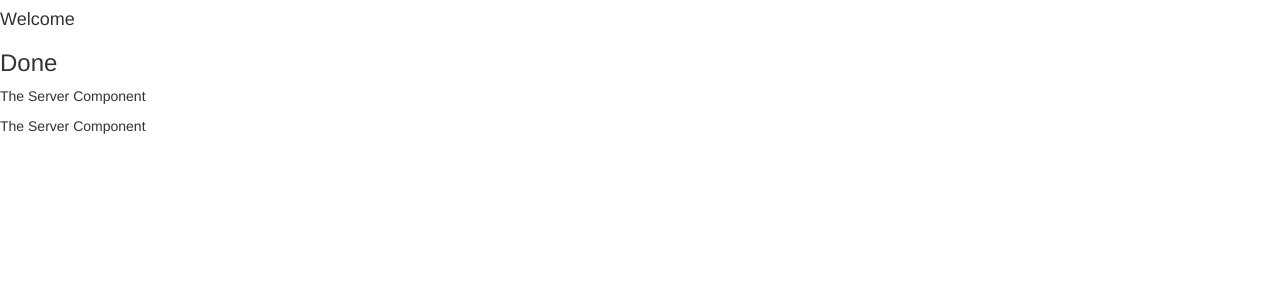
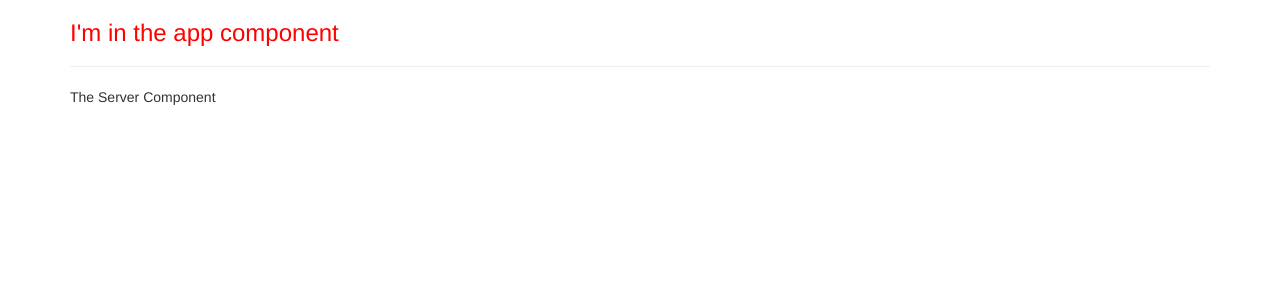
Before and after one commit to Decoder-Paul/Angular-Recipe-App, an Angular app: page / in a window 1280 px wide. Shown: the top 300 px of the page. Built offline with nearby package versions, Linux system fonts and the light colour scheme.

Commit message:
Till lecture 21

```diff
--- a/src/app/app.component.css
+++ b/src/app/app.component.css
@@ -0,0 +1,3 @@
+h3{
+  color: darkblue;
+}
--- a/src/app/app.component.html
+++ b/src/app/app.component.html
@@ -1,4 +1,11 @@
-<h4>Welcome</h4>
-<h3>Done</h3>
-<app-server></app-server>
-<app-server></app-server>
+<div class="container">
+  <div class="row">
+    <div class="col-xs-12">
+      <h3>I'm in the app component</h3>
+      <hr>
+      <!-- <app-server></app-server> -->
+      <!-- <div app-server></div> -->
+      <div class='app-servers'></div>
+    </div>
+  </div>
+</div>
--- a/src/app/app.component.ts
+++ b/src/app/app.component.ts
@@ -3,7 +3,12 @@ import { Component } from '@angular/core';
 @Component({
   selector: 'app-root',
   templateUrl: './app.component.html',
-  styleUrls: ['./app.component.css']
+//  styleUrls: ['./app.component.css']
+  styles: [`
+    h3{
+      color: red;
+    }
+  `]
 })
 export class AppComponent {
   title = 'Angular-Udemy-App'; //Data binding
--- a/src/app/app.module.ts
+++ b/src/app/app.module.ts
@@ -4,11 +4,13 @@ import { FormsModule } from '@angular/forms';
 // import { HttpModule } from '@angular/http';
 import { AppComponent } from './app.component';
 import { ServerComponent } from './server/server.component';
+import { ServersComponent } from './servers/servers.component';
 
 @NgModule({
   declarations: [
     AppComponent,
-    ServerComponent
+    ServerComponent,
+    ServersComponent
   ],
   imports: [
     BrowserModule,
--- /dev/null
+++ b/src/app/servers/servers.component.html
@@ -0,0 +1 @@
+<app-server></app-server>
--- /dev/null
+++ b/src/app/servers/servers.component.ts
@@ -0,0 +1,19 @@
+import { Component, OnInit } from '@angular/core';
+
+@Component({
+//  selector: 'app-servers',
+//  selector: '[app-servers]',
+  selector: '.app-servers', //but for id it can't be used
+//  templateUrl: './servers.component.html',
+  template: `
+    <app-server></app-server>`,
+  styleUrls: ['./servers.component.css']
+})
+export class ServersComponent implements OnInit {
+
+  constructor() { }
+
+  ngOnInit() {
+  }
+
+}
```
Also changed, not shown: src/app/servers/servers.component.css (added).
